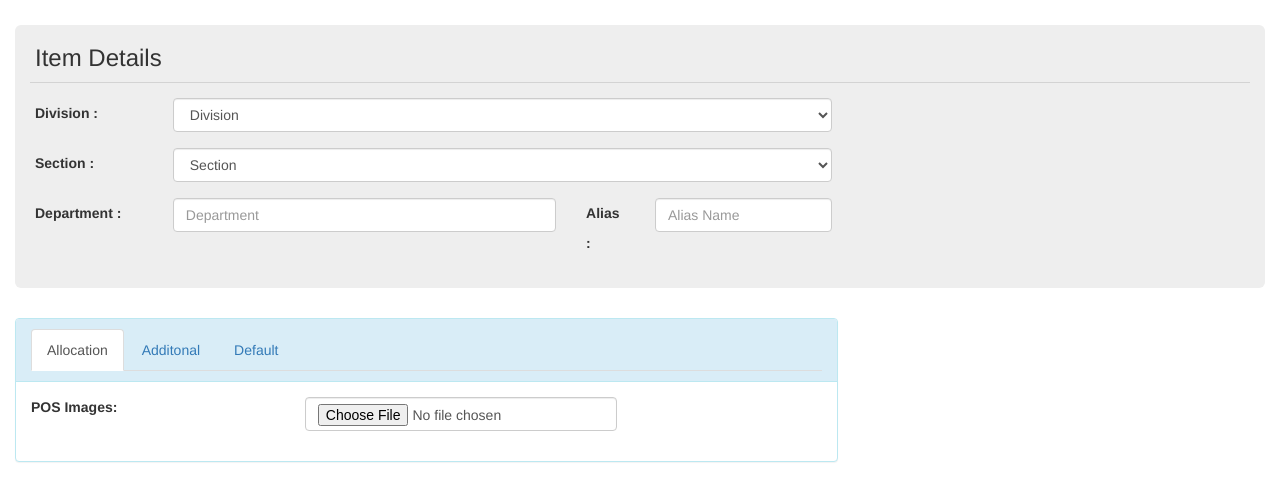
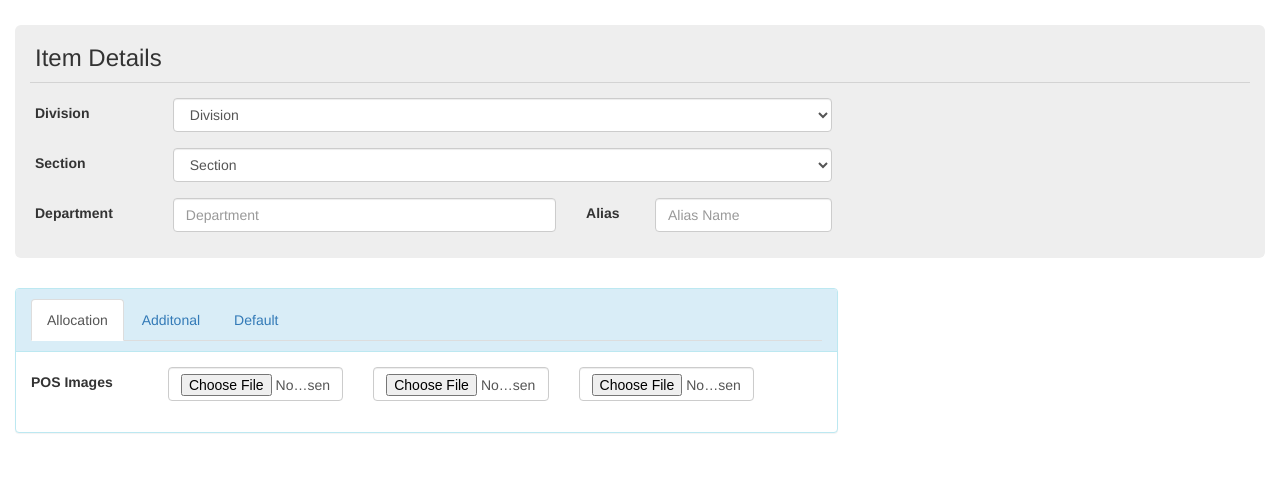
Before and after one commit to abdulrahman-fullstack/Web-Training, a plain HTML site: page src/inv.html in a window 1280 px wide. Drawn offline with Linux system fonts and the light colour scheme.

Commit message:
inventory little update

```diff
--- a/src/inv.html
+++ b/src/inv.html
@@ -21,7 +21,7 @@
 				<div class="col-md-8">
 					<div class="form-group">
 						<div class="row vertical-me">
-							<div class="col-md-2 form-label"> <label for="sel1">Division : </label> </div>
+							<div class="col-md-2 form-label"> <label for="sel1">Division</label> </div>
 							<div class="col-md-10">
 								<select class="form-control" id="division-select">
 									<option value="" disabled selected>Division</option>
@@ -29,7 +29,7 @@
 							</div>
 						</div>
 						<div class="row vertical-me">
-							<div class="col-md-2 form-label"> <label for="sel1">Section : </label> </div>
+							<div class="col-md-2 form-label"> <label for="sel1">Section</label> </div>
 							<div class="col-md-10">
 								<select class="form-control" id="section-select">
 									<option value="" disabled selected>Section</option>
@@ -37,11 +37,11 @@
 							</div>
 						</div>
 						<div class="row vertical-me">
-							<div class="col-md-2 form-label"> <label for="sel1">Department : </label> </div>
+							<div class="col-md-2 form-label"> <label for="sel1">Department</label> </div>
 							<div class="col-md-6">
 								<input type="text" class="form-control" placeholder="Department" />
 							</div>
-							<div class="col-md-1 form-label"> <label for="sel1">Alias : </label> </div>
+							<div class="col-md-1 form-label"> <label for="sel1">Alias</label> </div>
 							<div class="col-md-3">
 								<input type="text" class="form-control" placeholder="Alias Name" />
 							</div>
@@ -49,7 +49,7 @@
 					</div>
 				</div>
 			</div>
-			<div class="col-md-8">
+			<div class="col-md-4">
 
 			</div>
 		</div>
@@ -68,8 +68,14 @@
 							<div class="tab-pane fade in active" id="tab1info">
 								<div class="form-group">
 									<div class="row vertical-me">
-										<div class="col-md-4"> <label for="sel1">POS Images: </label> </div>
-										<div class="col-md-5">
+										<div class="col-md-2 form-label"><label for="sel1">POS Images</label></div>
+										<div class="col-md-3">
+											<input type="file" class="form-control">
+										</div>
+										<div class="col-md-3">
+											<input type="file" class="form-control">
+										</div>
+										<div class="col-md-3">
 											<input type="file" class="form-control">
 										</div>
 									</div>
```
